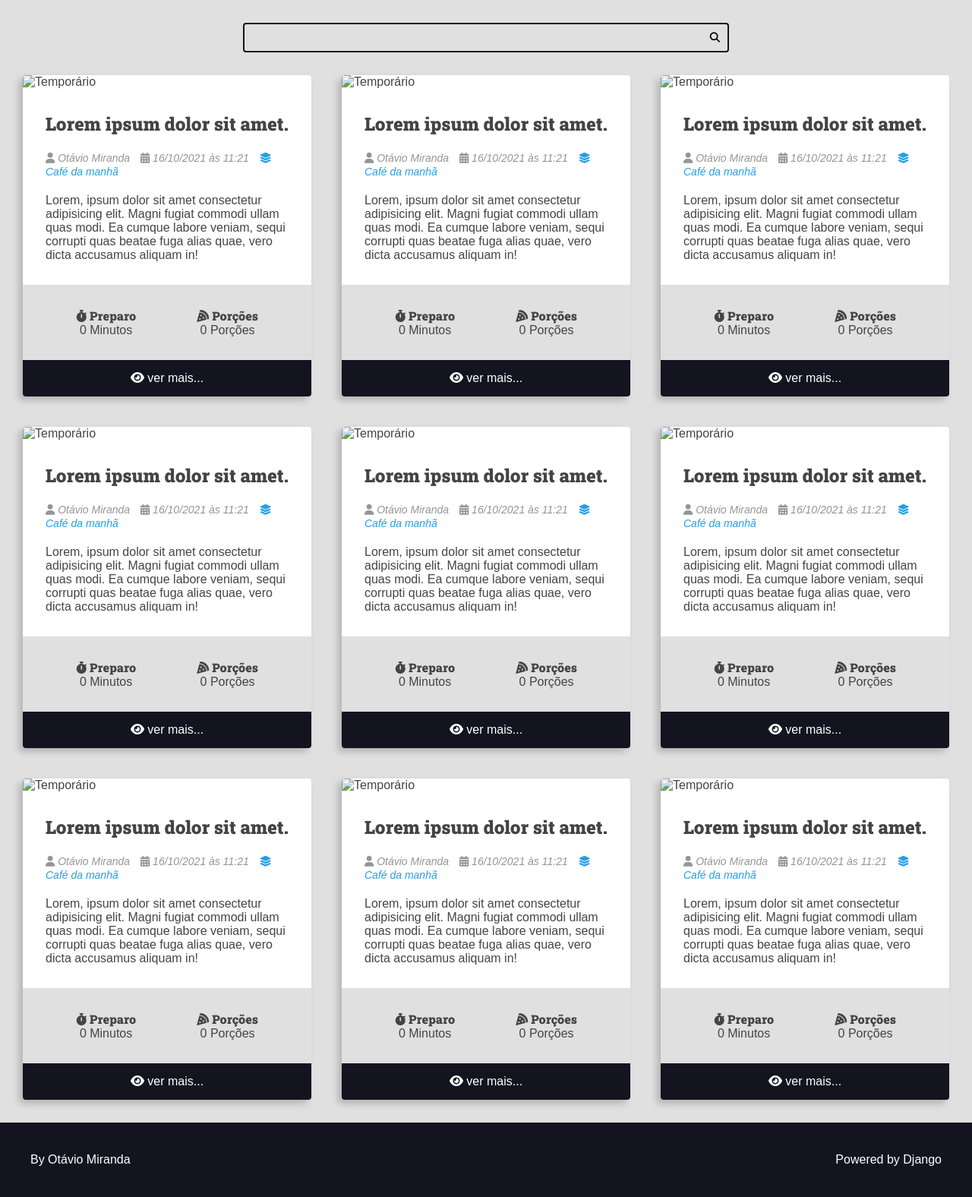
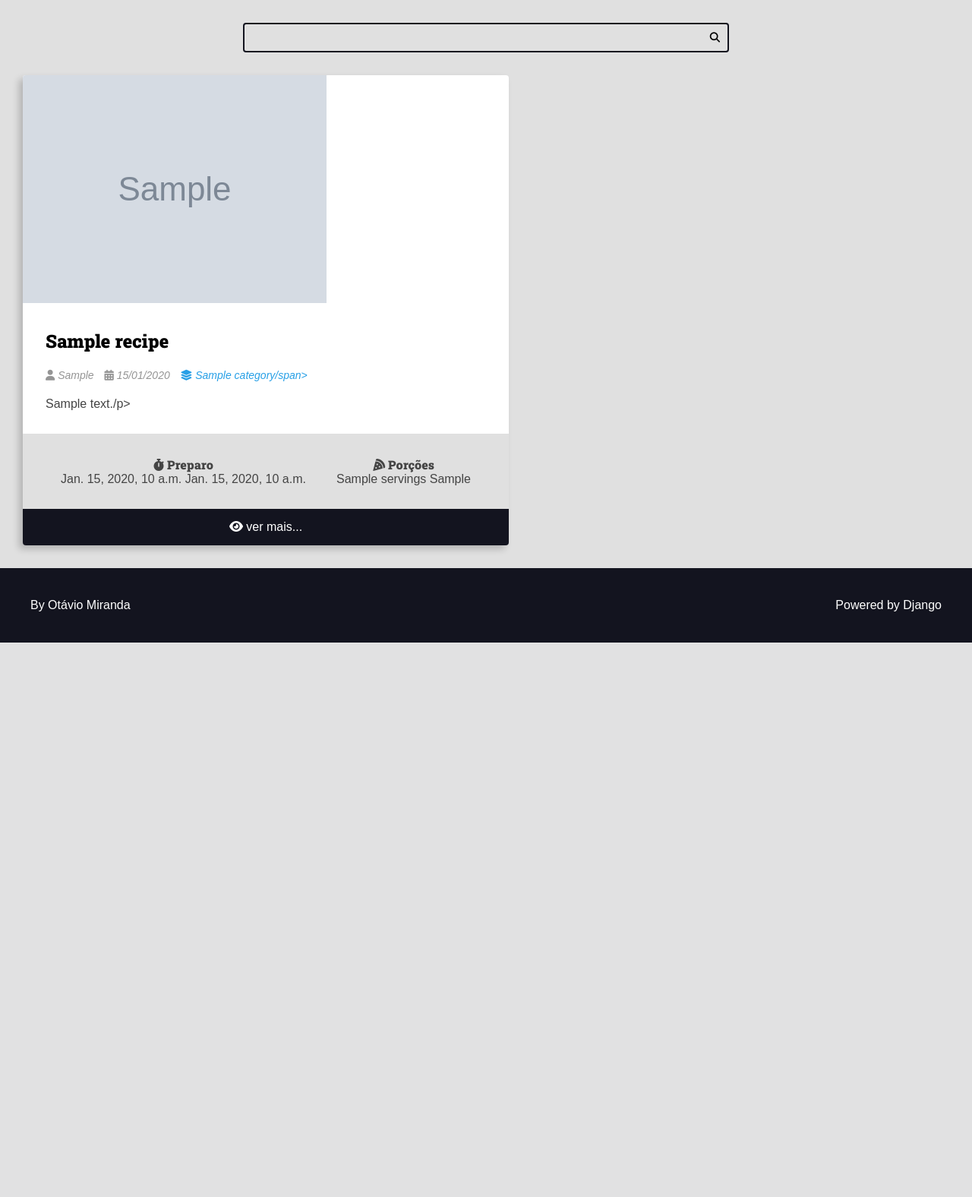
Before and after one commit to charlesdev771/django-studies, a Django app: template recipes/templates/recipes/recipes/pages/home.html in a window 1280 px wide. Shown: the part 113-1689 px from the top of the page at 76% size. After the commit the page ends 959 px from the top, so only its background shows below. Run offline with Django 4.2, Linux system fonts and the light colour scheme; the template is opened without the code that fills it: most values are stand-ins (such as "Sample title", 1, 10 or a date in 2020); grey boxes marked "Sample" are stand-in pictures; some libraries are stand-ins or nearby versions.

Commit message:
end section 7

```diff
--- a/recipes/templates/recipes/recipes/pages/home.html
+++ b/recipes/templates/recipes/recipes/pages/home.html
@@ -2,14 +2,8 @@
 
 {% block content %}
 <div class="main-content main-content-list container">
-    {% include 'recipes/recipes/partials/recipe.html' %}
-    {% include 'recipes/recipes/partials/recipe.html' %}
-    {% include 'recipes/recipes/partials/recipe.html' %}
-    {% include 'recipes/recipes/partials/recipe.html' %}
-    {% include 'recipes/recipes/partials/recipe.html' %}
-    {% include 'recipes/recipes/partials/recipe.html' %}
-    {% include 'recipes/recipes/partials/recipe.html' %}
-    {% include 'recipes/recipes/partials/recipe.html' %}
-    {% include 'recipes/recipes/partials/recipe.html' %}
+    {% for recipe in recipes %}
+        {% include 'recipes/recipes/partials/recipe.html' %}
+    {% endfor %}
 </div>
 {%  endblock content %}
--- a/recipes/templates/recipes/recipes/partials/header.html
+++ b/recipes/templates/recipes/recipes/partials/header.html
@@ -1,7 +1,7 @@
 <header class="main-header-container">
     <div class="main-header container">
       <h1>
-        <a href="/" class="main-logo">
+        <a href="{% url 'recipes-home' %}" class="main-logo">
           <i class="fa-solid fa-utensils"> </i>
           &nbsp<span class="main-logo-text">&nbspRecipes</span>
         </h1>
--- a/recipes/templates/recipes/recipes/partials/recipe.html
+++ b/recipes/templates/recipes/recipes/partials/recipe.html
@@ -1,54 +1,65 @@
 <div class="recipe recipe-list-item">
     <div class="recipe-cover">
-        <img src="https://via.placeholder.com/1280x720.png/269fe6" alt="Temporário">
+        <a href="{% url 'recipes-recipe' recipe.id %}">
+        <img src="{{ recipe.cover.url }}" alt="Temporário">
+        </a>
     </div>
     <div class="recipe-title-container">
-        <h2 class="recipe-title">Lorem ipsum dolor sit amet.</h2>
+        <h2 class="recipe-title">
+           {{recipe.title}}
+        </h2>
     </div>
 
     <div class="recipe-author">
         <span class="recipe-author-item">
             <i class="fas fa-user"></i>
-            Otávio Miranda
+            {{recipe.author.first_name}}
         </span>
         <span class="recipe-author-item">
             <i class="fas fa-calendar-alt"></i>
-            16/10/2021 às 11:21
+            {{recipe.created_at|date:'d/m/Y'}}
         </span>
         <span class="recipe-author-item">
             <a href="/recipes/category/cafe-da-manha/">
                 <i class="fas fa-layer-group"></i>
-                <span>Café da manhã</span>
+                <span>{{recipe.category.name}}/span>
             </a>
         </span>
     </div>
 
     <div class="recipe-content">
-        <p>Lorem, ipsum dolor sit amet consectetur adipisicing elit. Magni fugiat commodi ullam quas modi.
-            Ea cumque labore veniam, sequi corrupti quas beatae fuga alias quae, vero dicta accusamus
-            aliquam in!</p>
+        <p>{{recipe.description}}/p>
     </div>
 
     <div class="recipe-meta-container">
         <div class="recipe-meta recipe-preparation">
             <h3 class="recipe-meta-title"><i class="fas fa-stopwatch"></i> Preparo</h3>
             <div class="recipe-meta-text">
-                0 Minutos
+                {{recipe.preparation_time}} {{recipe.preparation_time_unit}}
             </div>
         </div>
         <div class="recipe-meta recipe-servings">
             <h3 class="recipe-meta-title"><i class="fas fa-pizza-slice"></i> Porções</h3>
             <div class="recipe-meta-text">
-                0 Porções
+                {{recipe.servings}} {{recipe.servins_unit}}
+
             </div>
         </div>
     </div>
 
+    {% if is_detail_page is not True %}
         <footer class="recipe-footer">
             <a class="recipe-read-more button button-dark button-full-width" href="/recipes/3/">
                 <i class="fas fa-eye"></i>
                 <span>ver mais...</span>
             </a>
         </footer>
+    {% endif %}
+
+    {% if is_detail_page is True%}
+    <div class="preparation-steps">
+        {{recipe.preparation_steps|linebreaksbr}}
+    </div>
+    {%endif%}
 
 </div>
--- a/recipes/urls.py
+++ b/recipes/urls.py
@@ -2,9 +2,9 @@ from recipes.views import home
 from django.urls import path, include
 from . import views
 
+app_name = 'recipes'
 
 urlpatterns = [
-    path('', views.home),
-    path('recipes/<int:id>/', views.recipe)
-
+    path('', views.home, name="recipes-home"),
+    path('recipes/<int:id>/', views.recipe, name="recipes-recipe")
 ]
--- a/static/recipes/css/style.css
+++ b/static/recipes/css/style.css
@@ -136,6 +136,7 @@ h6 {
 }
 .recipe-list-item {
     max-width: 64rem;
+    height: first-content;
 }
 .recipe-list-item:hover {
     transform: scale(1.02);
@@ -144,6 +145,11 @@ h6 {
 .recipe-title-container {
     padding: var(--spacing-gutter-medium);
     padding-bottom: 2rem;
+}
+.recipe-title-container h2
+{
+    text-decoration: none;
+    color: black;
 }
 .recipe-author {
     padding: 0 var(--spacing-gutter-medium);
@@ -213,3 +219,8 @@ h6 {
 .main-footer a:hover {
     filter: brightness(.8);
 }
+
+.preparation-steps
+{
+    padding: var(--spacing-gutter-medium);
+}
```
Also changed, not shown: recipes/views.py (+7 -3 lines), utils/recipes/factory.py (added, +42 -0 lines). Lines whose indentation alone changed are shown as unchanged.
